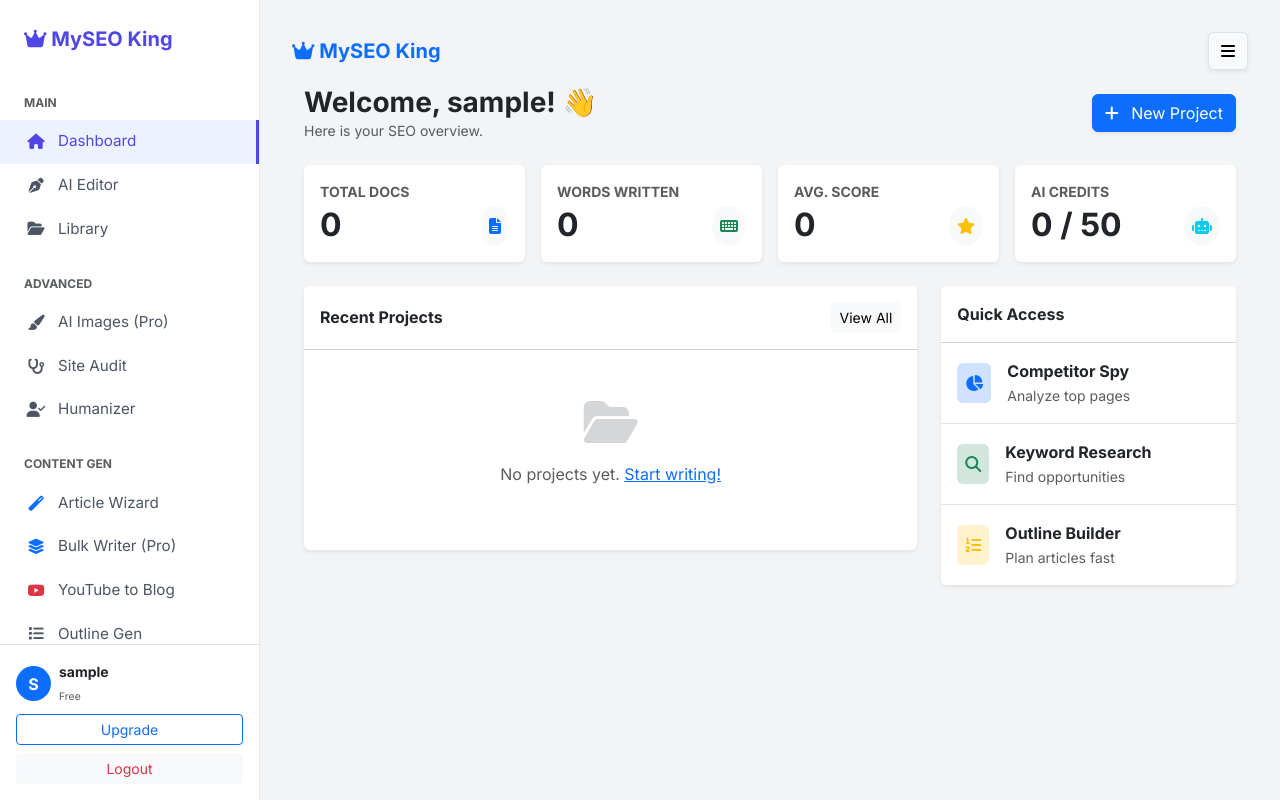
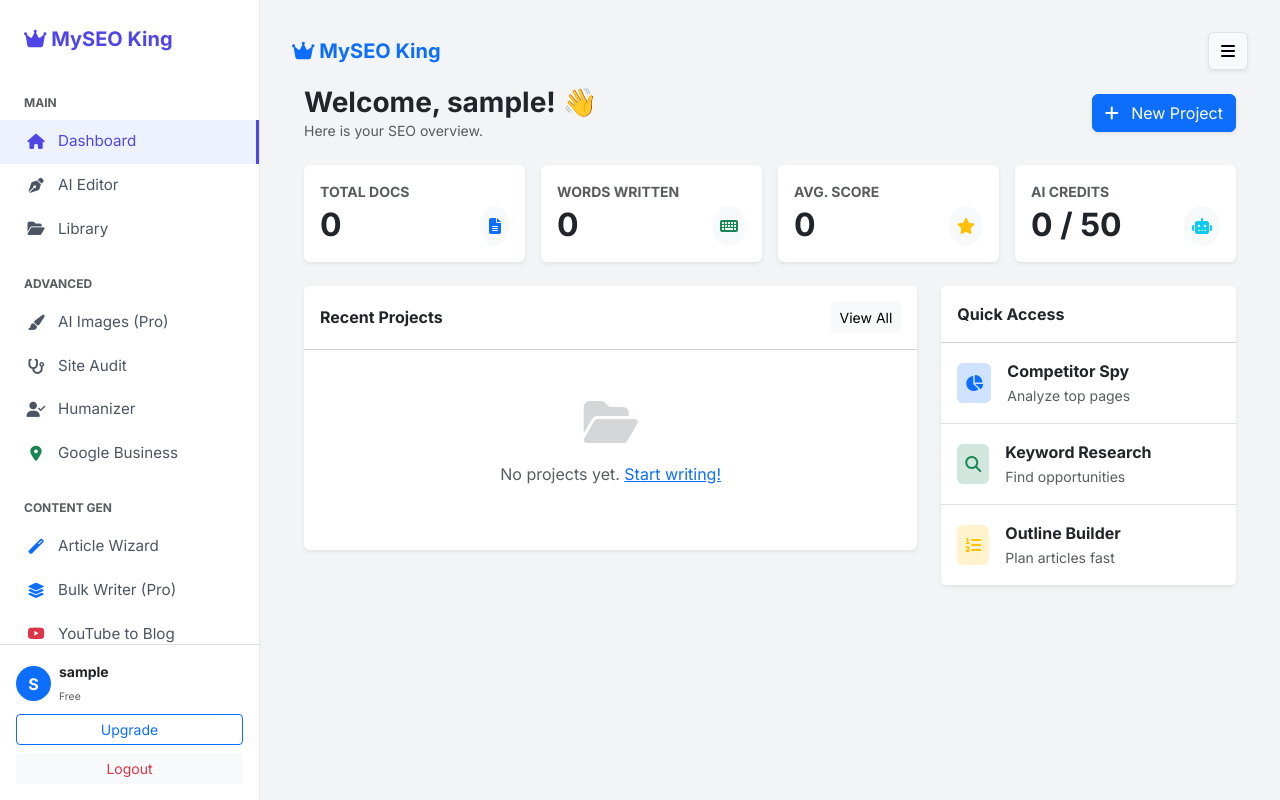
Before and after one commit to dilawar47866/MySEOTooler_V5, a Flask app: page /dashboard in a window 1280 px wide. Run offline with Flask 3, Linux system fonts and the light colour scheme; the visitor is signed in with stand-in values (Sample User, id 1); data that the repository does not hold is empty; some libraries are stand-ins or nearby versions.

Commit message:
Update base.html

```diff
--- a/templates/base.html
+++ b/templates/base.html
@@ -122,7 +122,7 @@
                 <i class="fas fa-folder-open"></i> Library
             </a>
 
-            <!-- NEW: ADVANCED TOOLS -->
+            <!-- ADVANCED TOOLS -->
             <p class="small text-muted text-uppercase px-4 mt-4 mb-2 fw-bold" style="font-size: 0.75rem;">Advanced</p>
             <a href="/image-generator" class="nav-link {% if 'image-generator' in request.path %}active{% endif %}">
                 <i class="fas fa-paint-brush"></i> AI Images (Pro)
@@ -132,6 +132,9 @@
             </a>
             <a href="/content-humanizer" class="nav-link {% if 'content-humanizer' in request.path %}active{% endif %}">
                 <i class="fas fa-user-check"></i> Humanizer
+            </a>
+            <a href="/tool/gbp-tool" class="nav-link {% if 'gbp' in request.path %}active{% endif %}">
+                <i class="fas fa-map-marker-alt text-success"></i> Google Business
             </a>
 
             <!-- CONTENT GEN -->
```
